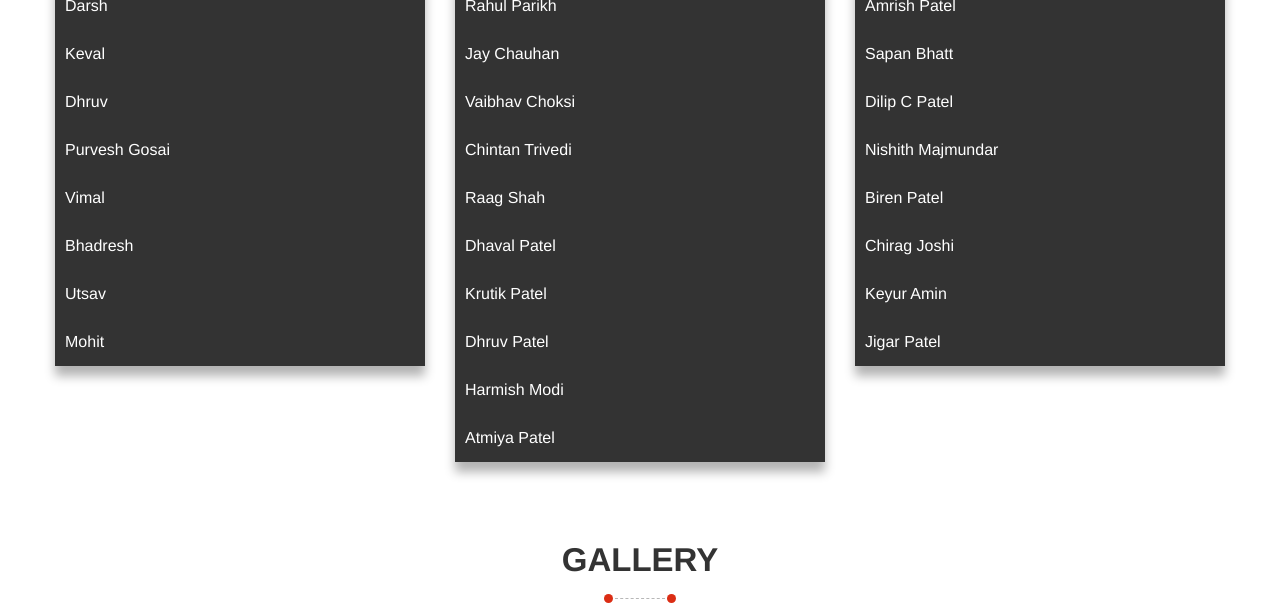
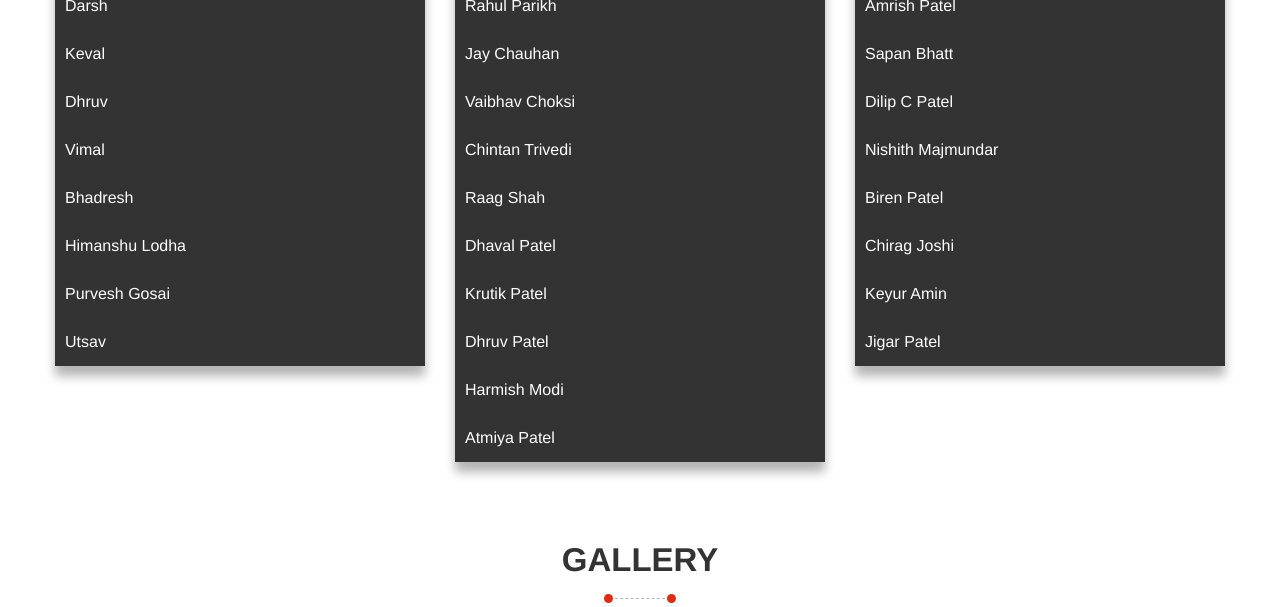
Before and after one commit to patela7014/atmiyacricket, a plain HTML site: page index.html in a window 1280 px wide. Shown: the part 3220-3827 px from the top of the page. Drawn offline with Linux system fonts and the light colour scheme.

Commit message:
Team Update

```diff
--- a/index.html
+++ b/index.html
@@ -569,11 +569,11 @@
                         <span>Darsh</span>
                         <span>Keval</span>
                         <span>Dhruv</span>
-                        <span>Purvesh Gosai</span>
                         <span>Vimal</span>
                         <span>Bhadresh</span>
+                        <span>Himanshu Lodha</span>
+                        <span>Purvesh Gosai</span>
                         <span>Utsav</span>
-                        <span>Mohit</span>
                     </div>
                 </div>
             </div>
```
